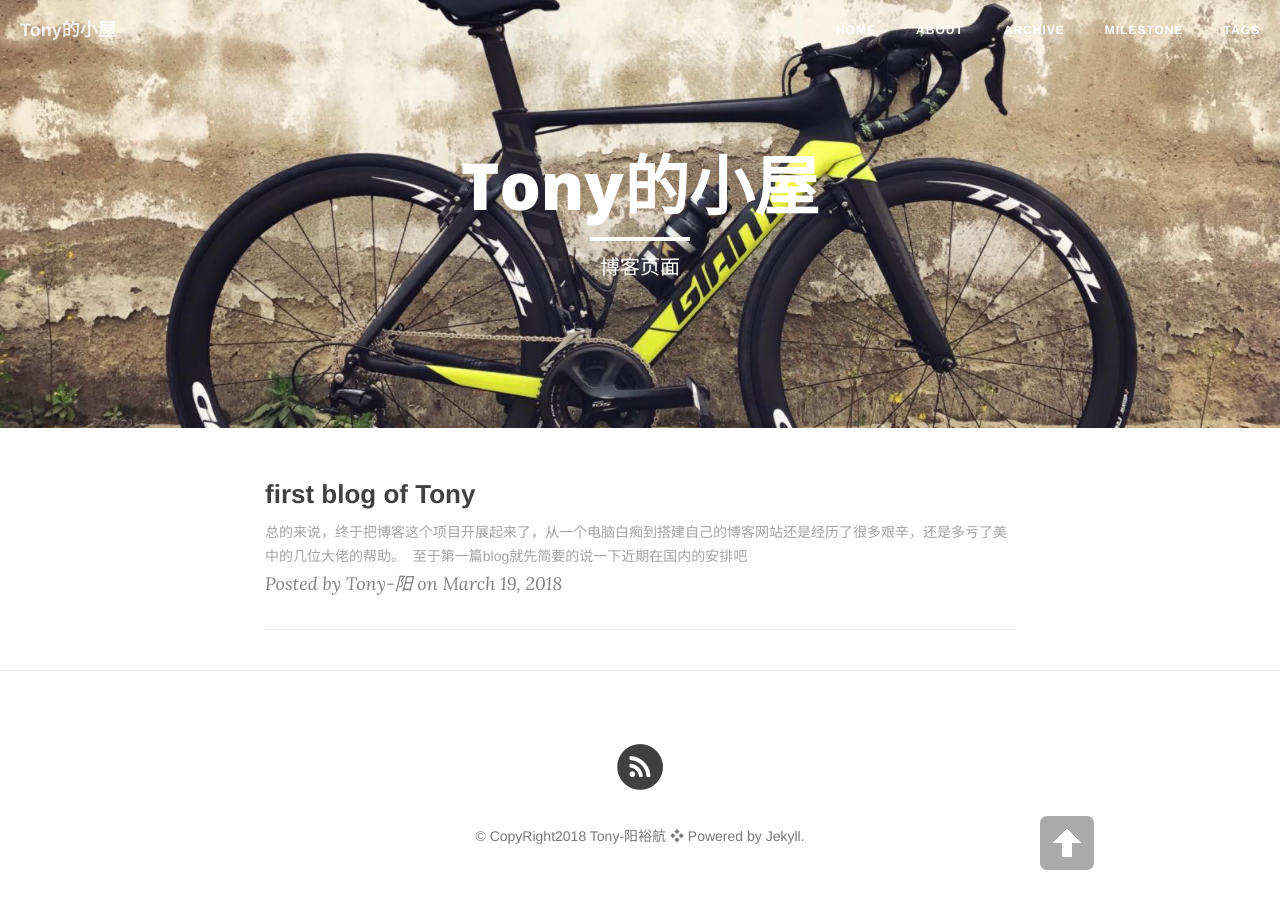
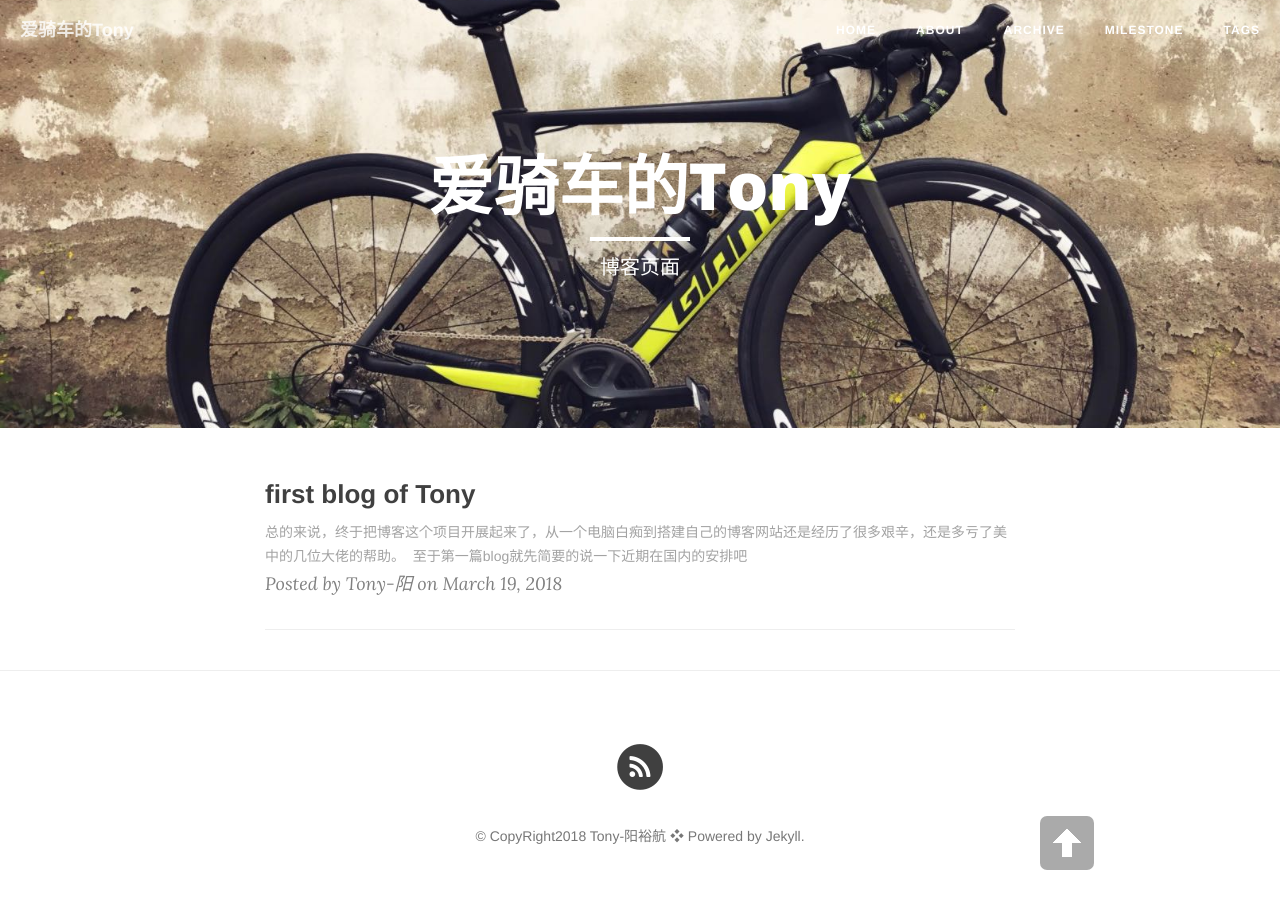
Before and after one commit to yyh712712/Blog-Template, a Jekyll site: the page built from index.html, in a window 1280 px wide. Built offline with Jekyll 4.4.1, drawn with Linux system fonts in a browser that asks for light colours; nearby versions of some CDN libraries; the list of posts is cut into pages by our own code.

Commit message:
Update _config.yml

```diff
--- a/_config.yml
+++ b/_config.yml
@@ -1,5 +1,5 @@
 # Site settings
-title: Tony的小屋 # 你的博客名字，可以定义修订
+title: 爱骑车的Tony # 你的博客名字，可以定义修订
 header-img: "img/81521556008_.pic.jpg"
 tagline: "cn"
 description: "虽千万里，吾往矣"  # 一句话描述你的博客
```
